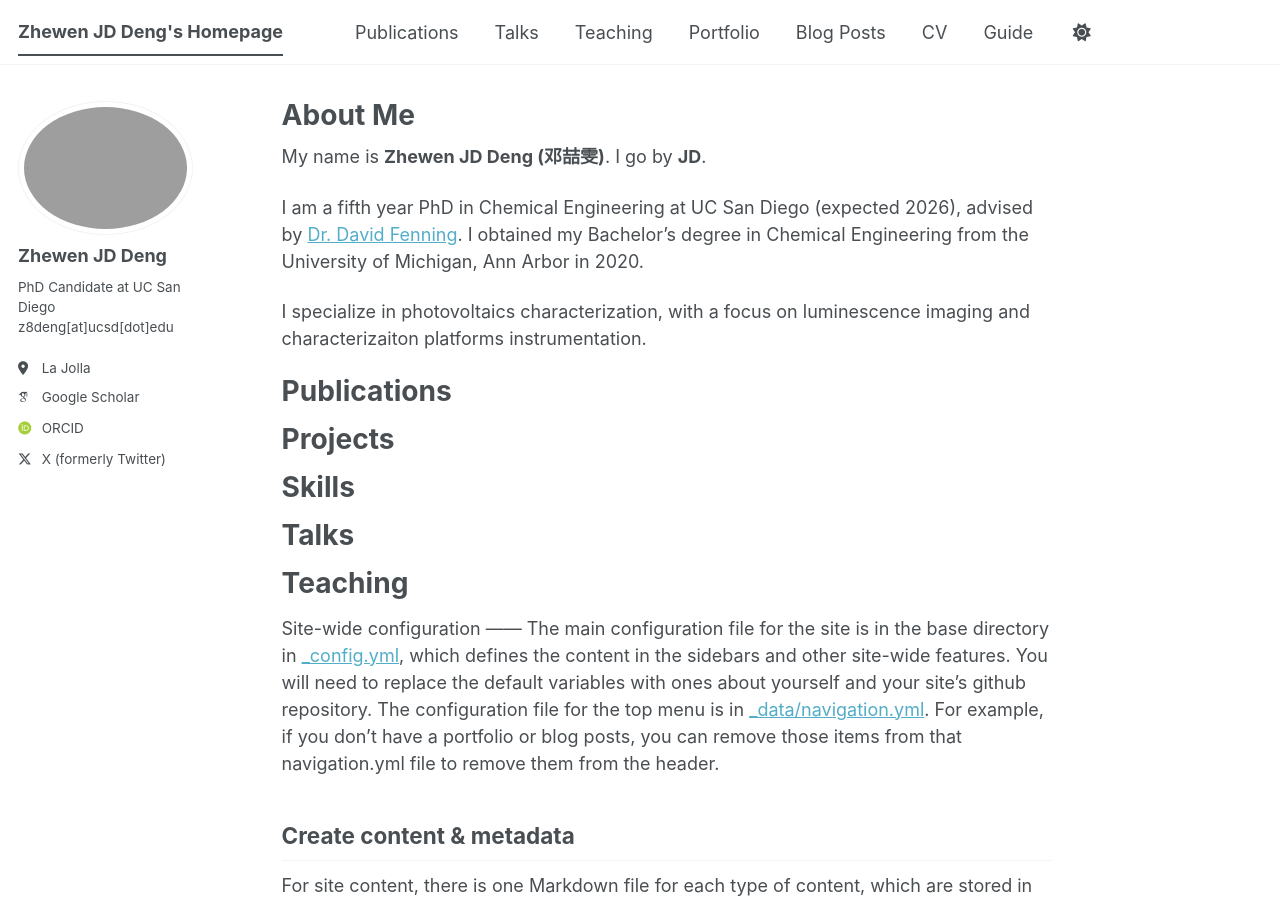
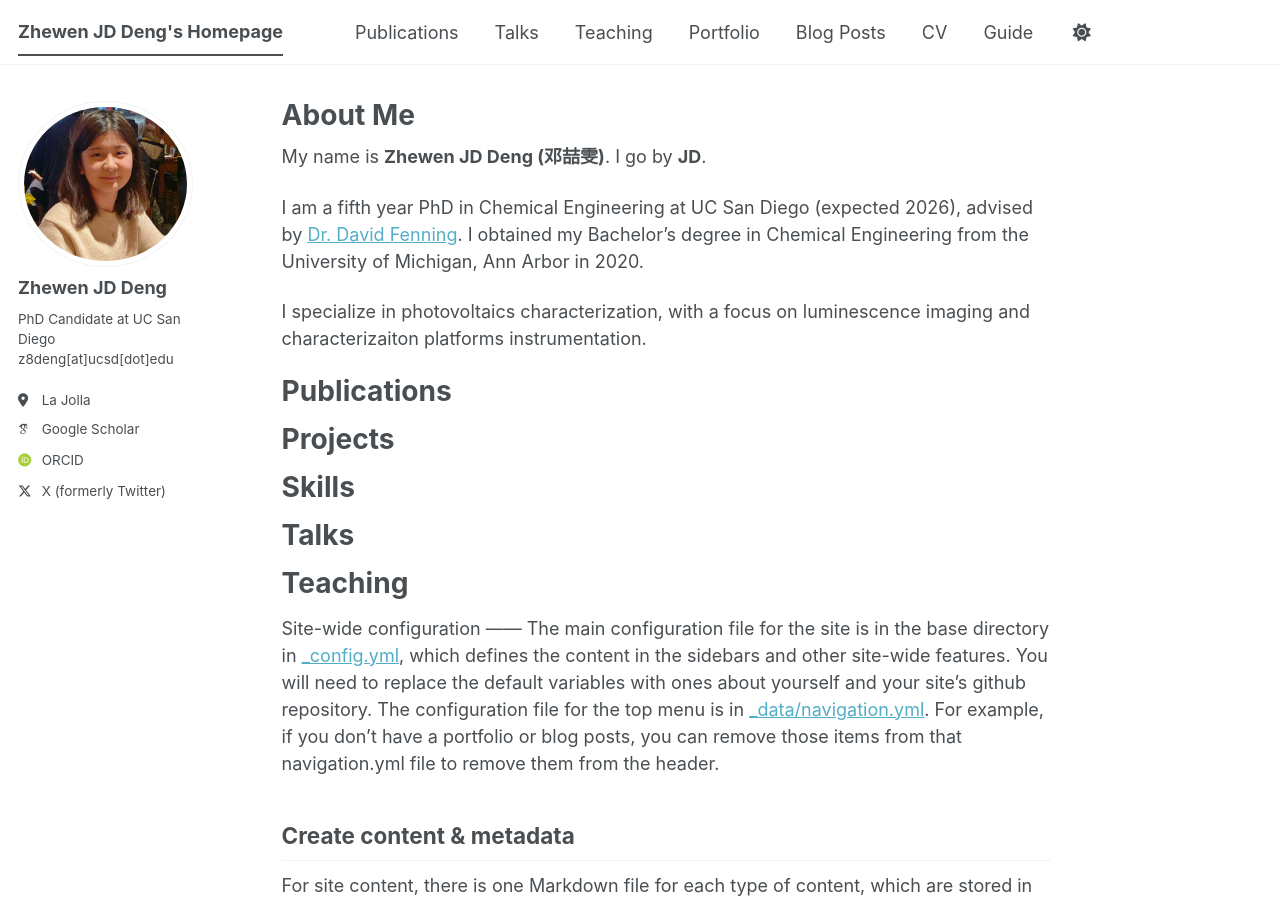
Before and after one commit to zhewenjddeng-personal/zhewenjddeng-personal.github.io, a Jekyll site: the page built from _pages/about.md, in a window 1280 px wide and 900 px high. Built offline with Jekyll 4.4.1, drawn with Linux system fonts in a browser that asks for light colours; some web fonts are replaced; a script bundle is joined from its source files by our own code; library files that are not in the unit come from our copies.

Commit message:
Update _config.yml

```diff
--- a/_config.yml
+++ b/_config.yml
@@ -23,7 +23,7 @@ repository               : "academicpages/academicpages.github.io"
 #               Additional customization can be done by editing /_includes/author-profile.html
 author:
   # Biographic information
-  avatar           : "IMG_3903.JPG"
+  avatar           : "profilepic.png"
   name             : "Zhewen JD Deng"
   pronouns         : # example: "she/her"
   bio              : "PhD Candidate at UC San Diego<br>z8deng[at]ucsd[dot]edu"
```
